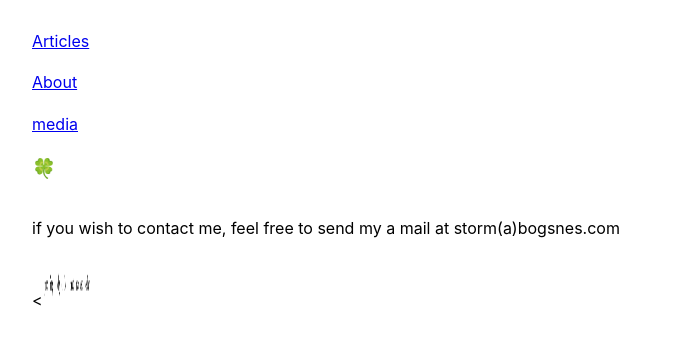
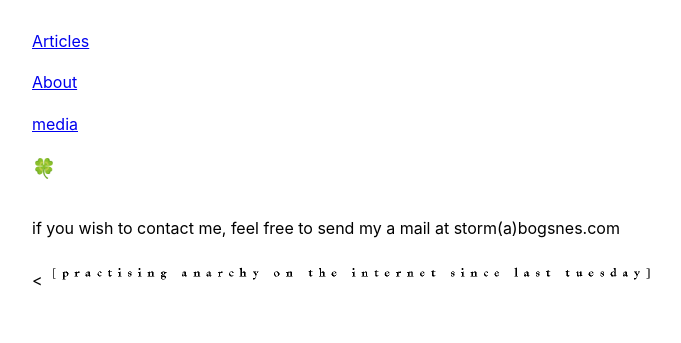
Before and after one commit to Bogsnes/bogsorg, a plain HTML site: page index.html in a window 1280 px wide. Shown: the part 69-412 px from the top of the page, without its empty margins (283-964 px from the left). Drawn offline with Linux system fonts and the light colour scheme.

Commit message:
Update index.html

```diff
--- a/index.html
+++ b/index.html
@@ -84,7 +84,7 @@
         <div class="contact-section">
             <p>if you wish to contact me, feel free to send my a mail at storm(a)bogsnes.com</a></p>
         </div>
-        <<img src="anarchy.gif" alt="Practising anarchy" style="width:48px;height:48px;">
+        <<img src="anarchy.gif" alt="Practising anarchy">
     </main>
 </body>
 </html>
```
